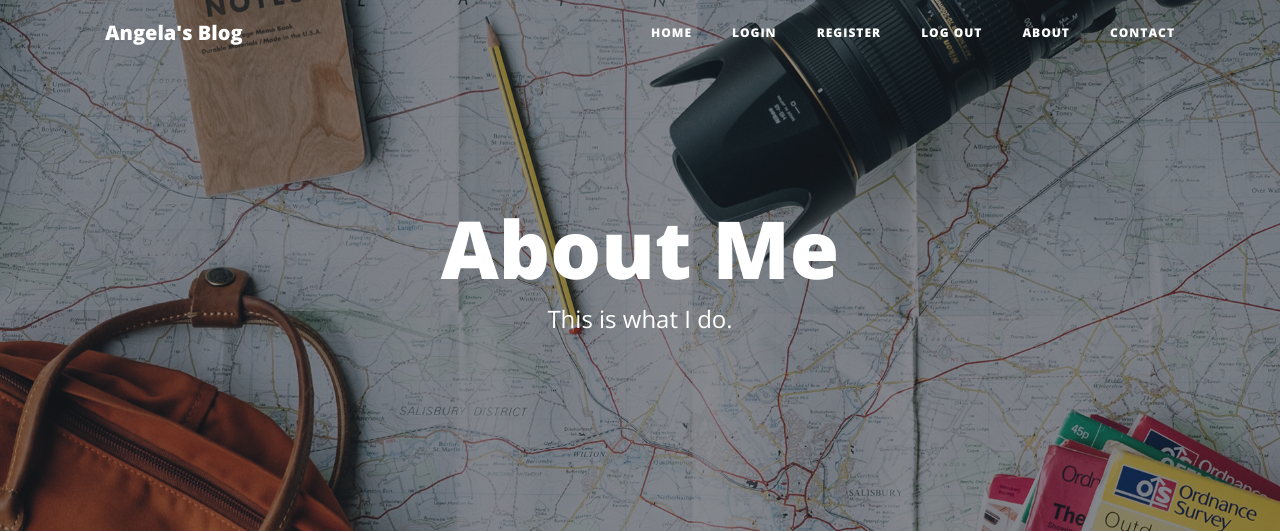
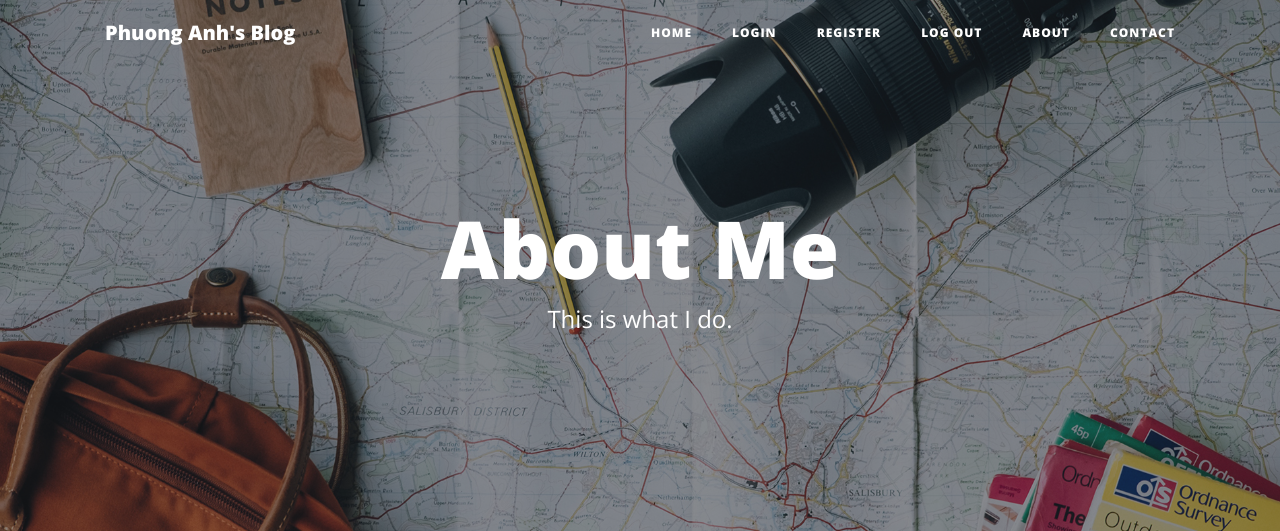
Before and after one commit to phuonganh2710/blogweb, a Flask app: page /about in a window 1280 px wide. Shown: the top 531 px of the page. Run offline with Flask 2, Linux system fonts and the light colour scheme; some libraries are stand-ins or nearby versions.

Commit message:
Change logo

```diff
--- a/templates/header.html
+++ b/templates/header.html
@@ -46,7 +46,7 @@
     <nav class="navbar navbar-expand-lg navbar-light fixed-top" id="mainNav">
       <div class="container">
         <a class="navbar-brand" href="{{url_for('get_all_posts')}}"
-          >Angela's Blog</a
+          >Phuong Anh's Blog</a
         >
         <button
           class="navbar-toggler navbar-toggler-right"
```
